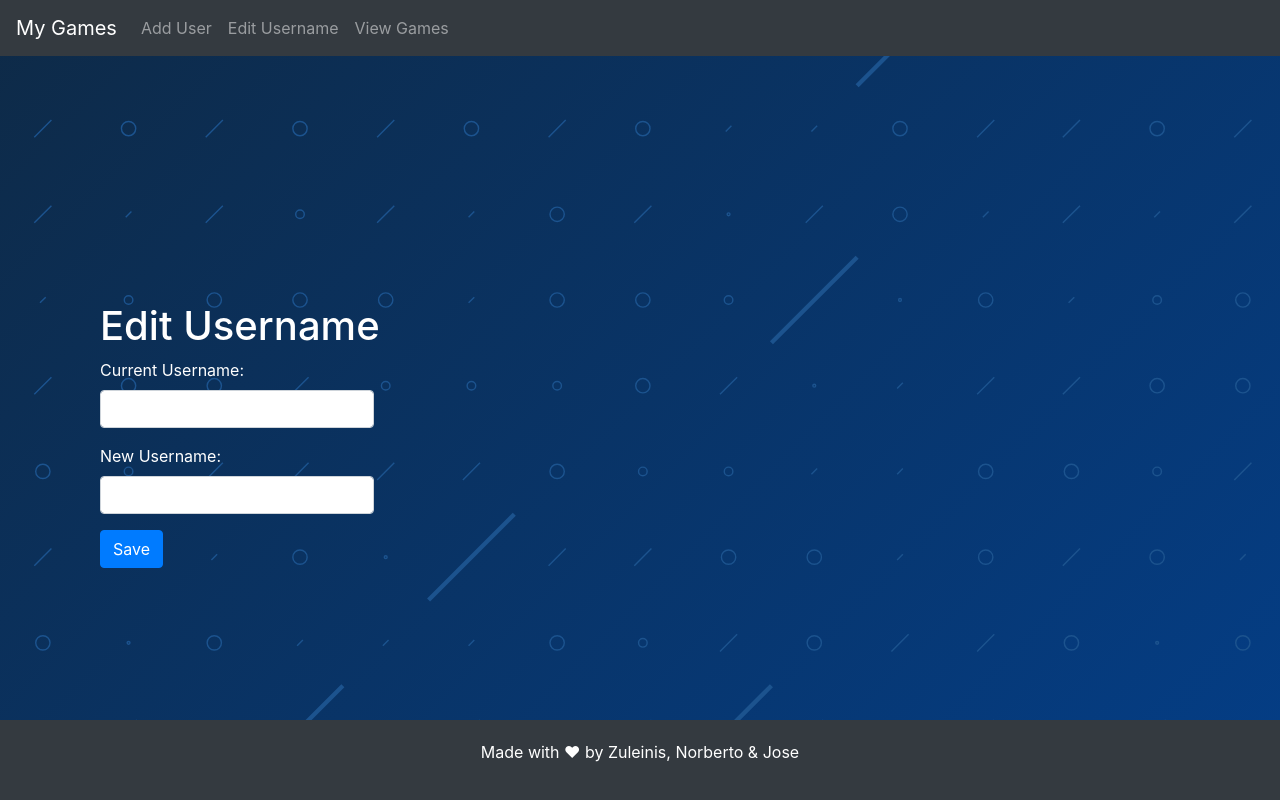
After one commit to zuleinis/GameCompletion-Website, a Flask app: page /edit_username in a window 1280 px wide. The commit adds this page. Run offline with Flask 3, Linux system fonts and the light colour scheme; some libraries are stand-ins or nearby versions.

Commit message:
add html and css

```diff
--- a/app.py
+++ b/app.py
@@ -12,35 +12,35 @@ app = Flask(__name__)
 
 @app.route('/')
 def index():
+    return render_template('index.html')
+
+@app.route('/view_all_games_form')
+def view_all_games_form():
     return render_template('form.html')
 
-@app.route('/view_all_games', methods=['POST'])
+@app.route('/view_all_games', methods=['GET', 'POST'])
 def view_all_games():
     # Retrieve the user input from the form
     username = request.form['username']
 
-    # Check if the connection was successful
-    if not conn:
-        return "Connection failed"
+    return render_template('user_games_dummy.html', username=username)
 
-    # Create a query to search for the username and videogame in the database
-    sql = "SELECT * FROM games WHERE username=%s"
+@app.route('/video_games/<username>')
+def video_games(username):
+    # Create a cursor object
     cursor = conn.cursor()
-    cursor.execute(sql, (username))
-    result = cursor.fetchall()
 
-    # Display the results of the query
-    if result:
-        for row in result:
-            print("Username:", row[0])
-            print("Videogame:", row[1])
-            print("Other data:", row[2])
-    else:
-        print("No results found.")
+    # Execute the SQL query to retrieve the video games and progress for the user
+    query = "SELECT videogame, progress FROM games WHERE username = %s"
+    cursor.execute(query, (username,))
+    rows = cursor.fetchall()
 
-    # Close the database connection
+    # Close the cursor and connection
+    cursor.close()
     conn.close()
-    return "Data processed successfully"
+
+    # Render the video_games.html template with the retrieved data
+    return render_template('video_games.html', username=username, rows=rows)
 
 @app.route('/add_user', methods=['GET', 'POST'])
 def add_user():
@@ -68,38 +68,36 @@ def add_user():
     # If the request method is GET, render the add_user.html template
     return render_template('add_user.html')
 
-@app.route('/edit_user/<int:user_id>', methods=['GET', 'POST'])
-def edit_user(user_id):
+# Route to handle editing the username
+@app.route('/edit_username', methods=['GET', 'POST'])
+def edit_username():
+    if request.method == 'POST':
+        # Get the current username and the new username from the form data
+        current_username = request.form['current_username']
+        new_username = request.form['new_username']
 
-    # Create a cursor object
-    cursor = conn.cursor()
+        # Perform the necessary logic to update the username in the database
+        cursor = conn.cursor()
 
-    # Get the current username from the database
-    query = "SELECT username FROM users WHERE id = %s"
-    cursor.execute(query, (user_id,))
-    row = cursor.fetchone()
-    current_username = row[0]
+        # Verify the current username
+        sql = "SELECT username FROM users WHERE username = %s"
+        cursor.execute(sql, (current_username,))
+        result = cursor.fetchone()
 
-    if request.method == 'POST':
-        # Get the new username from the form data
-        new_username = request.form['username']
+        if result:
+            # Update the username in the database
+            sql = "UPDATE users SET username = %s WHERE username = %s"
+            cursor.execute(sql, (new_username, current_username))
+            conn.commit()
+            conn.close()
+            return "Username updated successfully"
+        else:
+            conn.close()
+            return "Incorrect current username"
 
-        # Update the username in the database
-        query = "UPDATE users SET username = %s WHERE id = %s"
-        cursor.execute(query, (new_username, user_id))
+    # If the request method is GET, render the edit_username.html template
+    return render_template('edit_username.html')
 
-        # Commit the transaction
-        conn.commit()
-
-        # Close the cursor and connection
-        cursor.close()
-        conn.close()
-
-        # Redirect to the homepage
-        return redirect('/')
-
-    # If the request method is GET, render the edit_user.html template
-    return render_template('edit_user.html', username=current_username)
 
 if __name__ == '__main__':
     app.run(debug=True)
--- /dev/null
+++ b/templates/edit_username.html
@@ -0,0 +1,47 @@
+{% extends 'nav_bar.html' %} {% block title %}Edit Username{% endblock %} {%
+block content %}
+<style>
+  /* Custom CSS to center the form */
+  body,
+  html {
+    height: 100%;
+  }
+
+  .container {
+    display: flex;
+    flex-direction: column;
+    justify-content: center;
+    align-items: flex-start;
+    height: 100%;
+    color: white;
+  }
+</style>
+<body>
+  <div class="container">
+    <h1>Edit Username</h1>
+    <form method="POST" action="/edit_username">
+      <div class="form-group">
+        <label for="current_username">Current Username:</label>
+        <input
+          type="text"
+          class="form-control"
+          id="current_username"
+          name="current_username"
+          required
+        />
+      </div>
+      <div class="form-group">
+        <label for="new_username">New Username:</label>
+        <input
+          type="text"
+          class="form-control"
+          id="new_username"
+          name="new_username"
+          required
+        />
+      </div>
+      <button type="submit" class="btn btn-primary">Save</button>
+    </form>
+  </div>
+</body>
+{% endblock %}{% block footer %} {% include 'footer.html' %} {% endblock %}
--- /dev/null
+++ b/templates/footer.html
@@ -0,0 +1,15 @@
+<style>
+  .footer-container {
+    position: fixed;
+    bottom: 0;
+    left: 0;
+    width: 100%;
+    background-color: #343a40;
+    padding: 20px;
+    text-align: center;
+    color: white;
+  }
+</style>
+<div class="footer-container">
+  <p>Made with &#x2764; by Zuleinis, Norberto &amp; Jose</p>
+</div>
--- /dev/null
+++ b/templates/nav_bar.html
@@ -0,0 +1,66 @@
+<!DOCTYPE html>
+<html>
+  <head>
+    <title>Navigation Bar</title>
+    <!-- Include Bootstrap CSS -->
+    <link
+      rel="stylesheet"
+      href="https://stackpath.bootstrapcdn.com/bootstrap/4.5.2/css/bootstrap.min.css"
+    />
+    <style>
+      /* Custom CSS */
+      body {
+        padding-top: 70px;
+      }
+
+      body {
+        background-image: url("/static/images/background.svg");
+        background-repeat: no-repeat;
+        background-size: cover;
+      }
+    </style>
+  </head>
+  <body>
+    <!-- Navigation Bar -->
+    <nav class="navbar navbar-expand-lg navbar-dark bg-dark fixed-top">
+      <a class="navbar-brand" href="{{ url_for('index') }}">My Games</a>
+      <button
+        class="navbar-toggler"
+        type="button"
+        data-toggle="collapse"
+        data-target="#navbarNav"
+        aria-controls="navbarNav"
+        aria-expanded="false"
+        aria-label="Toggle navigation"
+      >
+        <span class="navbar-toggler-icon"></span>
+      </button>
+      <div class="collapse navbar-collapse" id="navbarNav">
+        <ul class="navbar-nav">
+          <li class="nav-item">
+            <a class="nav-link" href="{{ url_for('add_user') }}">Add User</a>
+          </li>
+          <li class="nav-item">
+            <a class="nav-link" href="{{ url_for('edit_username') }}"
+              >Edit Username</a
+            >
+          </li>
+          <li class="nav-item">
+            <a class="nav-link" href="{{ url_for('view_all_games_form') }}"
+              >View Games</a
+            >
+          </li>
+        </ul>
+      </div>
+    </nav>
+
+    <!-- Footer content -->
+    {% block footer %} {% include 'footer.html' %} {% endblock %}
+
+    <!-- Content -->
+    <div class="container">{% block content %} {% endblock %}</div>
+
+    <!-- Include Bootstrap JS -->
+    <script src="https://stackpath.bootstrapcdn.com/bootstrap/4.5.2/js/bootstrap.min.js"></script>
+  </body>
+</html>
```
Also changed, not shown: index.html (deleted, +0 -14 lines), templates/add_user.html (+28 -15 lines), templates/edit_user.html (deleted, +0 -15 lines), templates/form.html (+29 -16 lines), templates/index.html (added, +33 -0 lines), templates/user_games.html (added, +58 -0 lines), templates/user_games_dummy.html (added, +69 -0 lines), static/images/background.svg (added).
